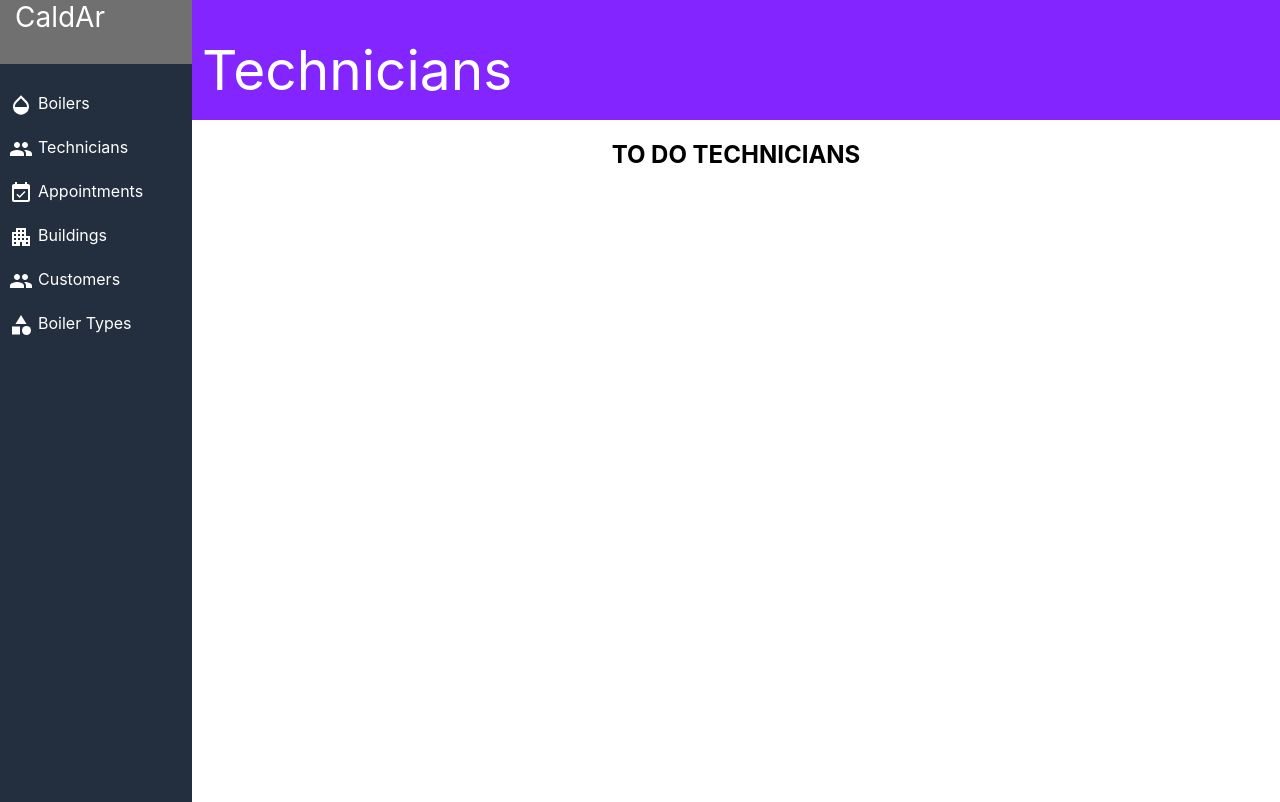
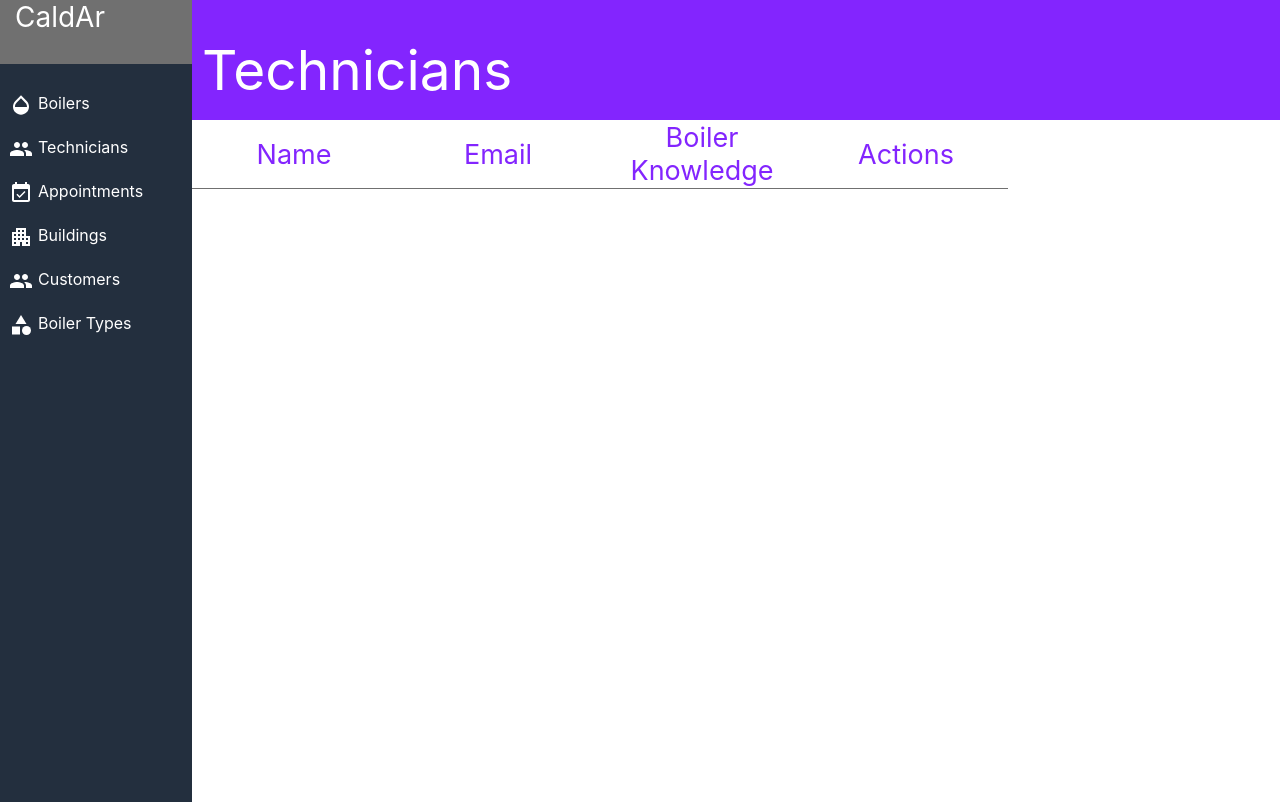
Before and after one commit to arltaugusto/caldAR-react-app, a React (Create React App) app: page /technicians in a window 1280 px wide. Built offline with nearby package versions, Linux system fonts and the light colour scheme.

Commit message:
First commit

```diff
--- a/src/Components/Sections/TechniciansSection/TechniciansSection.js
+++ b/src/Components/Sections/TechniciansSection/TechniciansSection.js
@@ -7,7 +7,16 @@ const TechniciansSection = (props) => {
     props.setHeaderTitle('Technicians');
   });
   return (
-    <h2>TO DO TECHNICIANS</h2>
+   <div className='technicians-table-container'>
+    <table >
+      <tr className='table-titles'>
+        <th >Name</th>
+        <th >Email</th>
+        <th >Boiler Knowledge</th>
+        <th >Actions</th>
+      </tr>
+    </table>
+   </div>
   );
 };
 
```
Also changed, not shown: 1 other file (tests, documents, lock files or other folders).
